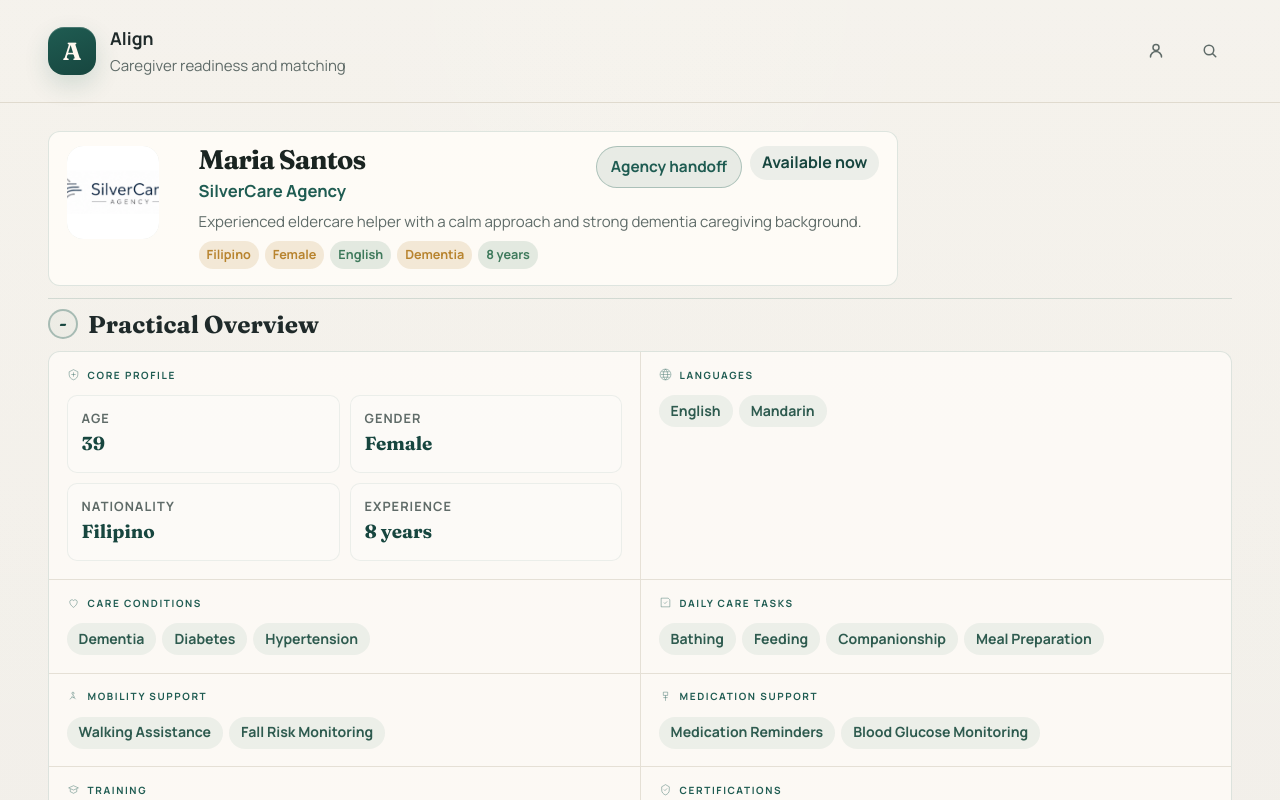
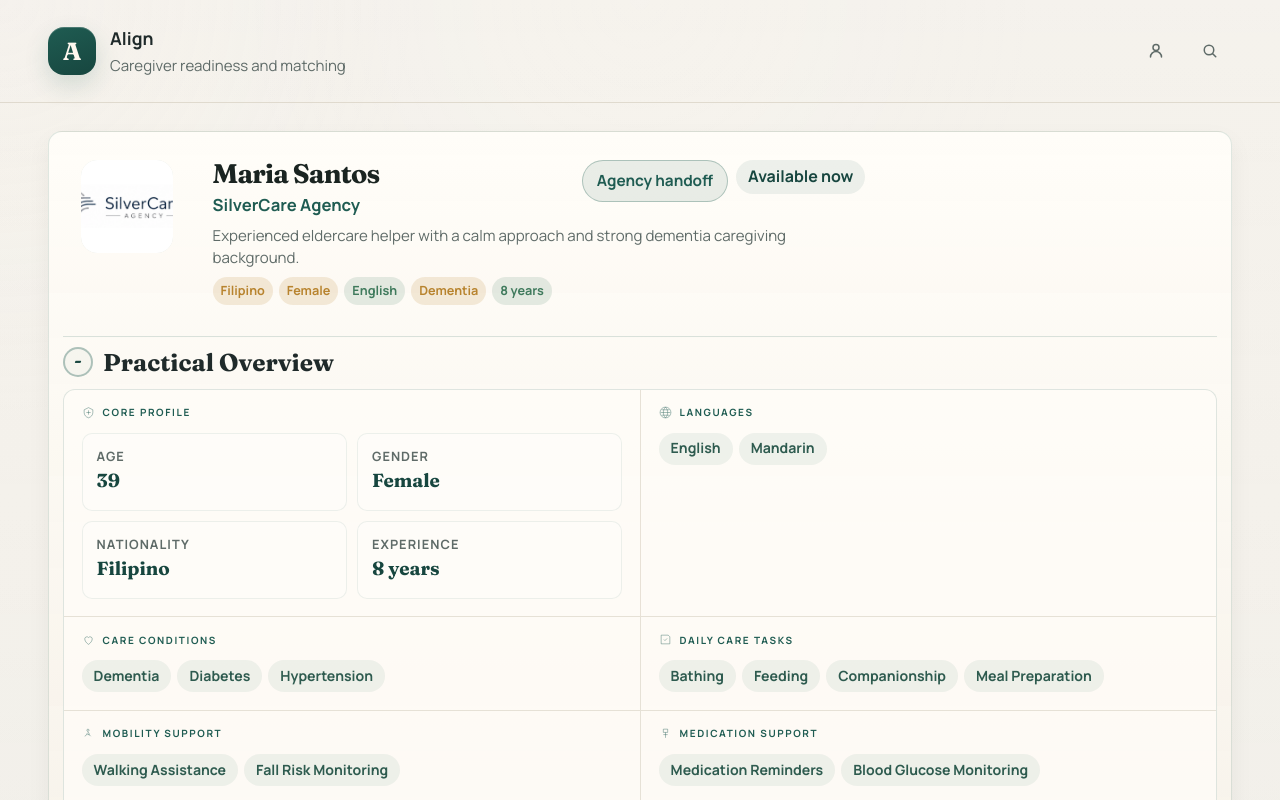
Before and after one commit to sqonky1/Align, a React (Vite) app: page /caregivers/cg-1 in a window 1280 px wide. Shown: the top 800 px of the page. Built offline with nearby package versions, Linux system fonts and the light colour scheme.

Commit message:
refactor: reformat caregiver detail page layout and styling

```diff
--- a/src/index.css
+++ b/src/index.css
@@ -1584,6 +1584,18 @@ h3 {
   gap: 12px;
 }
 
+.detail-overview-surface {
+  display: grid;
+  gap: 14px;
+  padding: 14px;
+  border: 1px solid rgba(31, 92, 82, 0.14);
+  border-radius: 14px;
+  background:
+    linear-gradient(180deg, rgba(255, 253, 248, 0.97), rgba(246, 241, 232, 0.9)),
+    rgba(255, 253, 248, 0.78);
+  box-shadow: var(--shadow-soft);
+}
+
 .detail-primary-stack {
   display: flex;
   flex-direction: column;
@@ -1605,9 +1617,9 @@ h3 {
 .detail-comparison-shell {
   display: grid;
   gap: 0;
-  border: 1px solid rgba(31, 92, 82, 0.14);
-  border-radius: 12px;
-  background: rgba(255, 253, 248, 0.84);
+  border: 0;
+  border-radius: 0;
+  background: transparent;
   overflow: hidden;
   min-height: 0;
 }
@@ -1617,13 +1629,10 @@ h3 {
 }
 
 .detail-comparison-shell-matched .detail-profile-context-card {
-  border: 0;
-  border-radius: 0;
-  box-shadow: none;
   max-width: none;
   width: 100%;
-  padding: 1.18rem 1.1rem 1rem;
-  border-top: 1px solid rgba(216, 208, 194, 0.9);
+  padding: 1.06rem 1.1rem 1rem;
+  border-top: 1px solid rgba(216, 208, 194, 0.82);
 }
 
 .detail-profile-context-card {
@@ -1632,11 +1641,19 @@ h3 {
   grid-template-columns: 44px minmax(0, 1fr);
   align-items: center;
   gap: 14px;
-  background: transparent;
+  background:
+    linear-gradient(180deg, rgba(255, 253, 248, 0.99), rgba(249, 245, 237, 0.97)),
+    #faf6ee;
 }
 
 .detail-profile-context-card .profile-card-top {
   justify-content: flex-start;
+}
+
+.detail-profile-context-card .profile-glyph {
+  border: 1px solid rgba(31, 92, 82, 0.18);
+  outline: 2px solid rgba(255, 255, 255, 0.64);
+  box-shadow: 0 8px 18px rgba(31, 42, 42, 0.12);
 }
 
 .detail-profile-context-card .profile-card-copy {
@@ -1646,6 +1663,10 @@ h3 {
 
 .detail-profile-context-card .profile-card-copy h3 {
   margin: 0;
+}
+
+.detail-profile-context-card .profile-card-overlay {
+  display: none;
 }
 
 .profile-detail-hero {
@@ -1709,6 +1730,8 @@ h3 {
 }
 
 .detail-hero-actions {
+  position: relative;
+  z-index: 6;
   display: flex;
   align-items: flex-start;
   gap: 8px;
@@ -1791,7 +1814,7 @@ h3 {
 .detail-radar-panel {
   position: sticky;
   top: 20px;
-  border-left: 1px solid rgba(216, 208, 194, 0.9);
+  border-left: 1px solid rgba(216, 208, 194, 0.72);
   background: transparent;
   padding: 2px 0 2px 16px;
   display: grid;
@@ -1819,6 +1842,10 @@ h3 {
   grid-template-columns: 72px minmax(0, 1fr);
   align-items: center;
   gap: 16px;
+}
+
+.detail-ai-reasoning-row-solo {
+  grid-template-columns: minmax(0, 1fr);
 }
 
 .detail-ai-avatar {
@@ -1854,11 +1881,12 @@ h3 {
   display: grid;
   gap: 10px;
   padding: 14px 16px;
-  border: 1px solid rgba(31, 92, 82, 0.16);
+  border: 1px solid rgba(229, 180, 179, 0.34);
   border-radius: 16px;
-  background:
-    linear-gradient(180deg, rgba(255, 253, 248, 0.96), rgba(244, 238, 228, 0.92));
-  box-shadow: 0 10px 24px rgba(31, 42, 42, 0.06);
+  background: linear-gradient(180deg, rgba(255, 250, 249, 0.98), rgba(255, 244, 243, 0.97));
+  box-shadow:
+    0 14px 28px rgba(128, 88, 60, 0.08),
+    0 2px 6px rgba(128, 88, 60, 0.05);
 }
 
 .detail-ai-reasoning::before {
@@ -1868,9 +1896,9 @@ h3 {
   left: -9px;
   width: 16px;
   height: 16px;
-  background: rgba(255, 253, 248, 0.95);
-  border-bottom: 1px solid rgba(31, 92, 82, 0.16);
-  border-left: 1px solid rgba(31, 92, 82, 0.16);
+  background: rgba(255, 246, 245, 0.98);
+  border-bottom: 1px solid rgba(229, 180, 179, 0.34);
+  border-left: 1px solid rgba(229, 180, 179, 0.34);
   transform: rotate(45deg);
 }
 
@@ -2595,7 +2623,7 @@ h3 {
   .detail-radar-panel {
     position: static;
     border-left: 0;
-    border-top: 1px solid rgba(216, 208, 194, 0.9);
+    border-top: 1px solid rgba(216, 208, 194, 0.72);
     padding: 18px 0 0;
     margin-top: -6px;
   }
--- a/src/pages/CaregiverDetailPage.tsx
+++ b/src/pages/CaregiverDetailPage.tsx
@@ -1,4 +1,4 @@
-import { useEffect, useState } from "react"
+import { useEffect, useMemo, useState } from "react"
 import { Link, useParams, useSearchParams } from "react-router-dom"
 import heartMascot from "../assets/heart.png"
 import { CareProfileCard } from "../components/cards/CareProfileCard"
@@ -34,16 +34,25 @@ export function CaregiverDetailPage() {
   const activeProfileId = searchParams.get("profile")
   const caregiver = caregiverId ? getCaregiverById(caregiverId) : null
   const activeProfile = activeProfileId ? getCareProfileById(activeProfileId) : null
-  const rankedMatches = activeProfile ? getRankedCaregiverMatches(activeProfile, getCaregivers()) : []
-  const rankedMatchIndex =
+  const rankedMatches = useMemo(
+    () => (activeProfile ? getRankedCaregiverMatches(activeProfile, getCaregivers()) : []),
+    [activeProfile],
+  )
+  const rankedMatchIndex = useMemo(
+    () =>
       caregiver && activeProfile
         ? rankedMatches.findIndex((entry) => entry.caregiver.id === caregiver.id)
-      : -1
-  const matchResult =
+        : -1,
+    [activeProfile, caregiver, rankedMatches],
+  )
+  const matchResult = useMemo(
+    () =>
       caregiver && activeProfile
         ? rankedMatches[rankedMatchIndex] ??
           scoreCaregiverMatch(activeProfile, caregiver)
-      : null
+        : null,
+    [activeProfile, caregiver, rankedMatchIndex, rankedMatches],
+  )
   const isMatchedMode = Boolean(caregiver && activeProfile && matchResult)
   const [isHandoffConfirmOpen, setIsHandoffConfirmOpen] = useState(false)
   const [isHandoffSimulationOpen, setIsHandoffSimulationOpen] = useState(false)
@@ -109,7 +118,7 @@ export function CaregiverDetailPage() {
     return () => {
       isCancelled = true
     }
-  }, [activeProfile, caregiver, matchReasoningKey, matchResult])
+  }, [matchReasoningKey])
 
   const llmReasoning =
     llmReasoningState?.key === matchReasoningKey ? llmReasoningState.reasoning : null
@@ -203,11 +212,11 @@ export function CaregiverDetailPage() {
         : matchResult.summary
       : ""
   const displayedReasoningCopy = llmReasoning ?? aiReasoningCopy
-
   return (
     <section className="page-section caregiver-detail-page">
       <section className="detail-stage">
         <div className="detail-main">
+          <div className="detail-overview-surface">
             <div className="detail-match-overview">
               <div className="detail-primary-stack">
                 <section className={`detail-comparison-shell ${isMatchedMode ? "detail-comparison-shell-matched" : ""}`}>
@@ -289,6 +298,7 @@ export function CaregiverDetailPage() {
                     }}
                     showActions={false}
                     variant="anchor"
+                    interactive={false}
                   />
                 ) : null}
               </section>
@@ -303,7 +313,7 @@ export function CaregiverDetailPage() {
             </div>
 
             {isMatchedMode && matchResult ? (
-            <div className="detail-ai-reasoning-row" aria-label="AI reasoning">
+              <div className="detail-ai-reasoning-row" aria-label="Reasoning">
                 <div className="detail-ai-avatar">
                   {isHeartMascotUnavailable ? (
                     <span aria-hidden="true" className="detail-ai-avatar-fallback">❤</span>
@@ -316,10 +326,7 @@ export function CaregiverDetailPage() {
                   )}
                 </div>
                 <section className="detail-ai-reasoning">
-                <div className="detail-ai-reasoning-header">
                   <p className="panel-label">AI reasoning</p>
-                  <span className="detail-ai-match-badge">{matchResult.matchPercent}% match</span>
-                </div>
                   <p className="detail-ai-reasoning-copy">{displayedReasoningCopy}</p>
                   {llmReasoningError ? (
                     <p className="detail-supporting-copy">
@@ -488,6 +495,7 @@ export function CaregiverDetailPage() {
               ) : null}
             </section>
           ) : null}
+          </div>
         </div>
       </section>
 
```
Also changed, not shown: 1 other file (tests, documents, lock files or other folders). Lines whose indentation alone changed are shown as unchanged.
